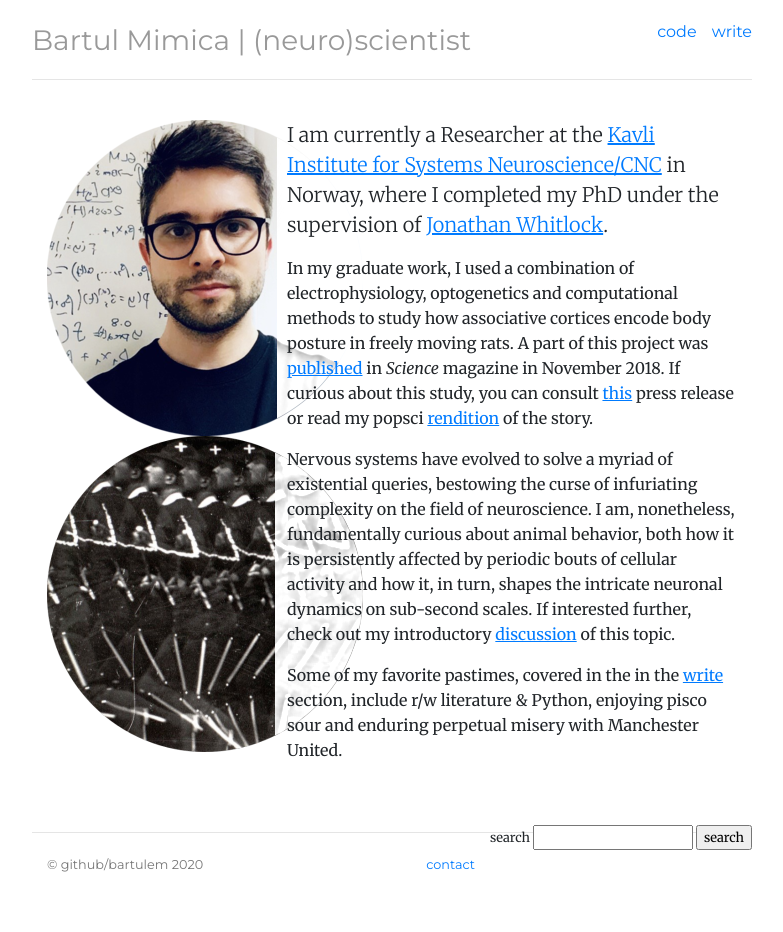
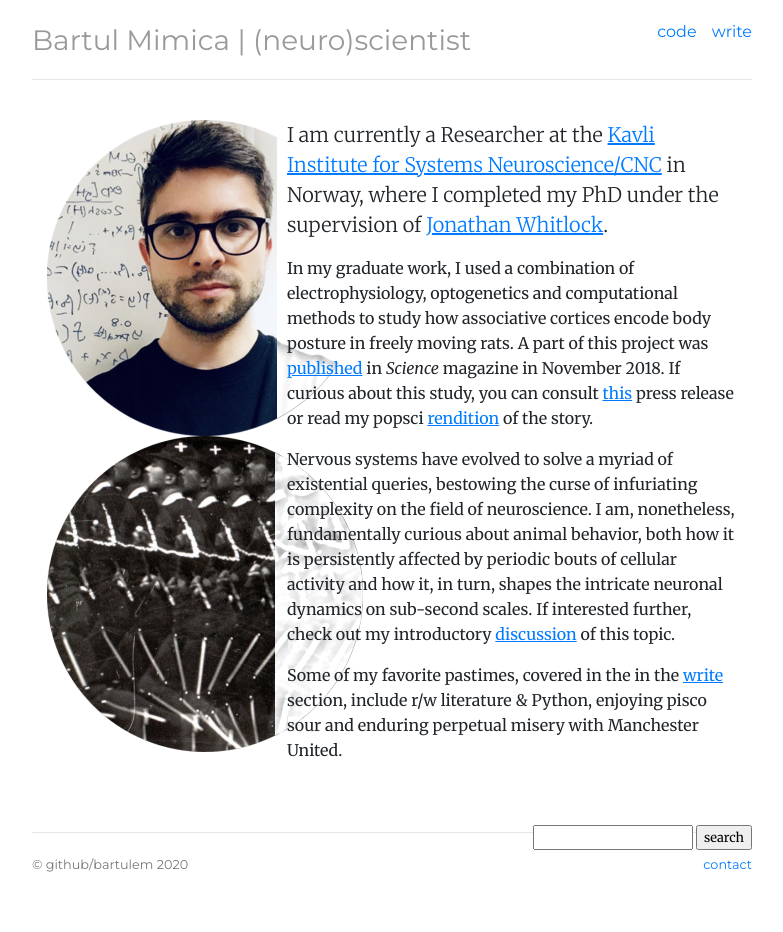
Before and after one commit to bartulem/bartulem.github.io, a Jekyll site: the page built from index.html, in a window 1280 px wide. Shown: the whole page, without its empty margins (248-1031 px from the left). Built offline with Jekyll 4.4.1, drawn with Linux system fonts in a browser that asks for light colours; comment, search, counter and statistics services are not loaded.

Commit message:
add search engine step55

```diff
--- a/index.html
+++ b/index.html
@@ -25,8 +25,8 @@
 
 <div class="grid" id="searchBar">
 	<div id="search">
-		<form action="/search.html" method="get">
-  			<label for="search-box">search</label>
+		<form action="search.html" method="get">
+  			<label for="search-box"></label>
   			<input type="text" id="search-box" name="query">
   			<input type="submit" value="search">
 		</form>
--- a/search.html
+++ b/search.html
@@ -1,8 +1,8 @@
 ---
 layout: search
 ---
-<form action="/search.html" method="get">
-  <label for="search-box">search</label>
+<form action="search.html" method="get">
+  <label for="search-box"></label>
   <input type="text" id="search-box" name="query">
   <input type="submit" value="search">
 </form>
```
